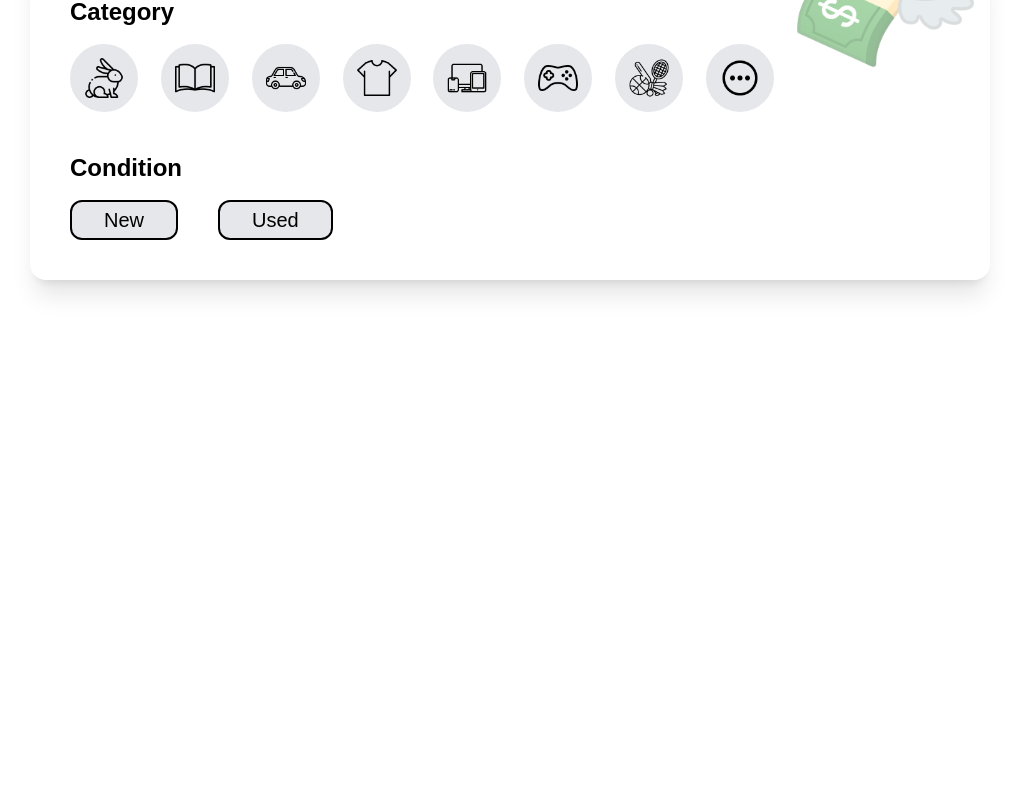
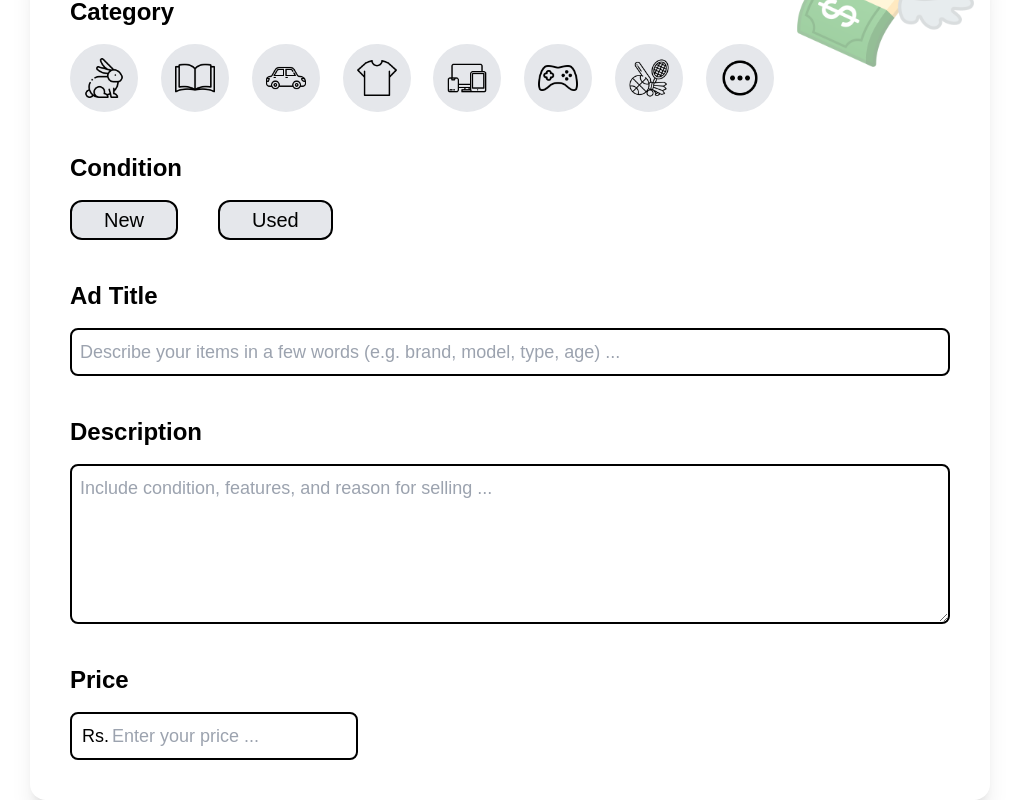
Before and after one commit to harisalimughal/FastMart, a React (Create React App) app in the folder fastmart/: page /postad in a window 1280 px wide. Shown: the part 238-1038 px from the top of the page, without its empty margins (130-1149 px from the left). Before the commit the page ends 800 px from the top, so only its background shows below. Built offline with nearby package versions, Linux system fonts and the light colour scheme; the HTML template or start-up script is replaced by a standard one; a web font is replaced by a local one.

Commit message:
Add title, description, price input in PostAd form

```diff
--- a/fastmart/src/components/selling-page/PostAd.jsx
+++ b/fastmart/src/components/selling-page/PostAd.jsx
@@ -8,6 +8,9 @@ import moneyEmoji from '../../assets/others/money-emoji.png'
 function PostAd() {
     const [category, setCategory] = useState('');
     const [condition, setCondition] = useState('');
+    const [title, setTitle] = useState('');
+    const [description, setDescription] = useState('');
+    const [price, setPrice] = useState(0);
 
     // function to handle form submission
     const handleSubmit = (e) => {
@@ -30,7 +33,7 @@ function PostAd() {
             <Navbar />
 
             {/* Money Emoji */}
-            <div className='w-48 mx-auto fixed right-44 top-36 -z-10 opacity-50'>
+            <div className='w-48 mx-auto absolute right-44 top-36 -z-10 opacity-50'>
                 <img src={moneyEmoji} alt='money-emoji'></img>
             </div>
 
@@ -58,6 +61,48 @@ function PostAd() {
                             <label className='text-2xl font-bold'>Condition</label>
                             <ConditionSelect onConditionChange={handleConditionChange} />
                         </div>
+
+                        {/* Title */}
+                        <div className='flex flex-col gap-4'>
+                            <label className='text-2xl font-bold'>Ad Title</label>
+                            <input
+                                type='text'
+                                className='border-2 border-black p-2 rounded-lg text-lg'
+                                placeholder='Describe your items in a few words (e.g. brand, model, type, age) ...'
+                                onInput={(e) => setTitle(e.target.value)}
+                                value={title}
+                            />
+                        </div>
+
+                        {/* Description */}
+                        <div className='flex flex-col gap-4'>
+                            <label className='text-2xl font-bold'>Description</label>
+                            <textarea
+                                className='border-2 border-black p-2 rounded-lg text-lg'
+                                placeholder='Include condition, features, and reason for selling ...'
+                                rows={5}
+                                onInput={(e) => setDescription(e.target.value)}
+                                value={description}
+                            />
+                        </div>
+
+                        {/* Price */}
+                        <div className='flex flex-col gap-4 text-lg'>
+                            <label className='text-2xl font-bold'>Price</label>
+                            <div className='relative flex items-center'>
+                                <span className='absolute left-3'>Rs.</span>
+                                <input
+                                    type='number'
+                                    min={0}
+                                    step={1}
+                                    className='pl-10 pr-3 py-2 border-2 border-black rounded-lg text-lg'
+                                    placeholder='Enter your price ...'
+                                    onInput={(e) => {
+                                        setPrice(e.target.value);
+                                    }}
+                                />
+                            </div>
+                        </div>
                     </form>
                 </div>
             </div>
```
